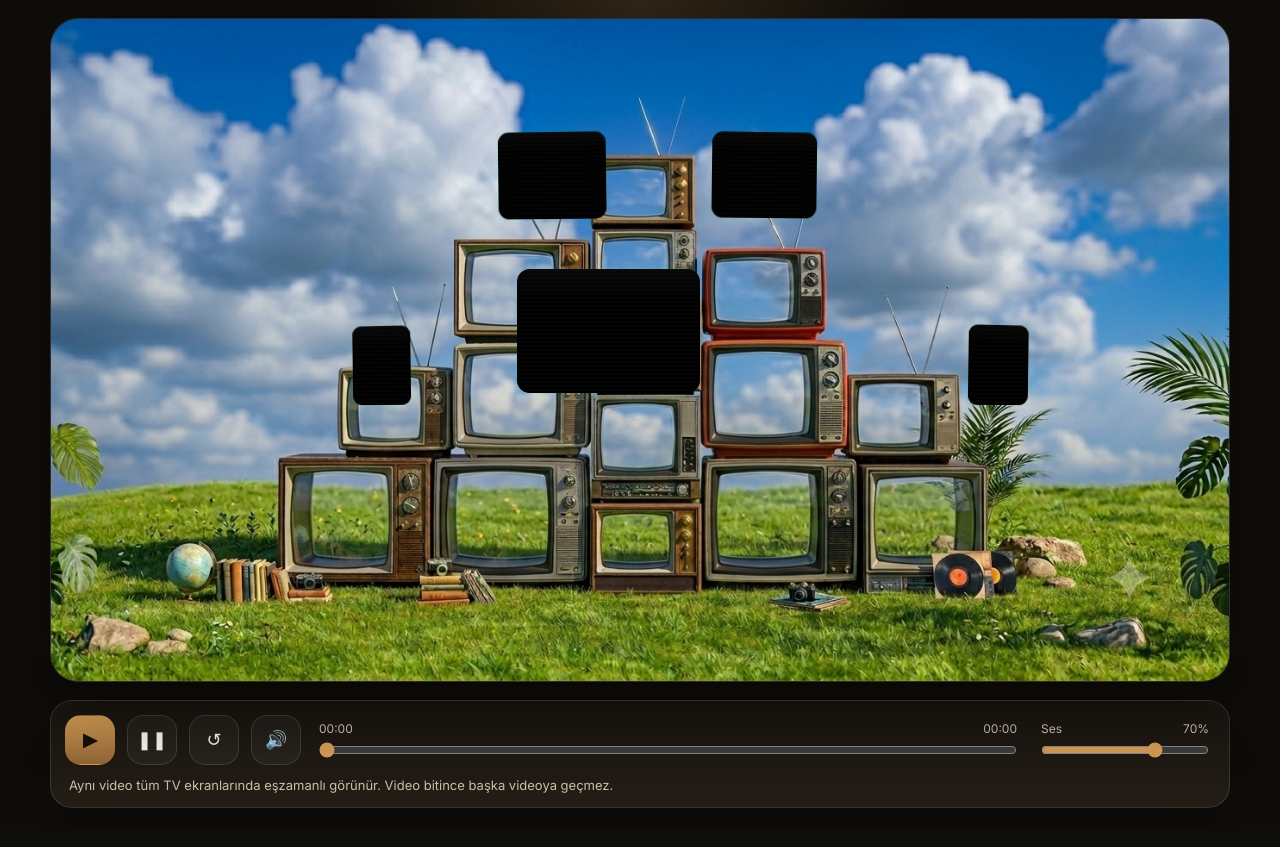
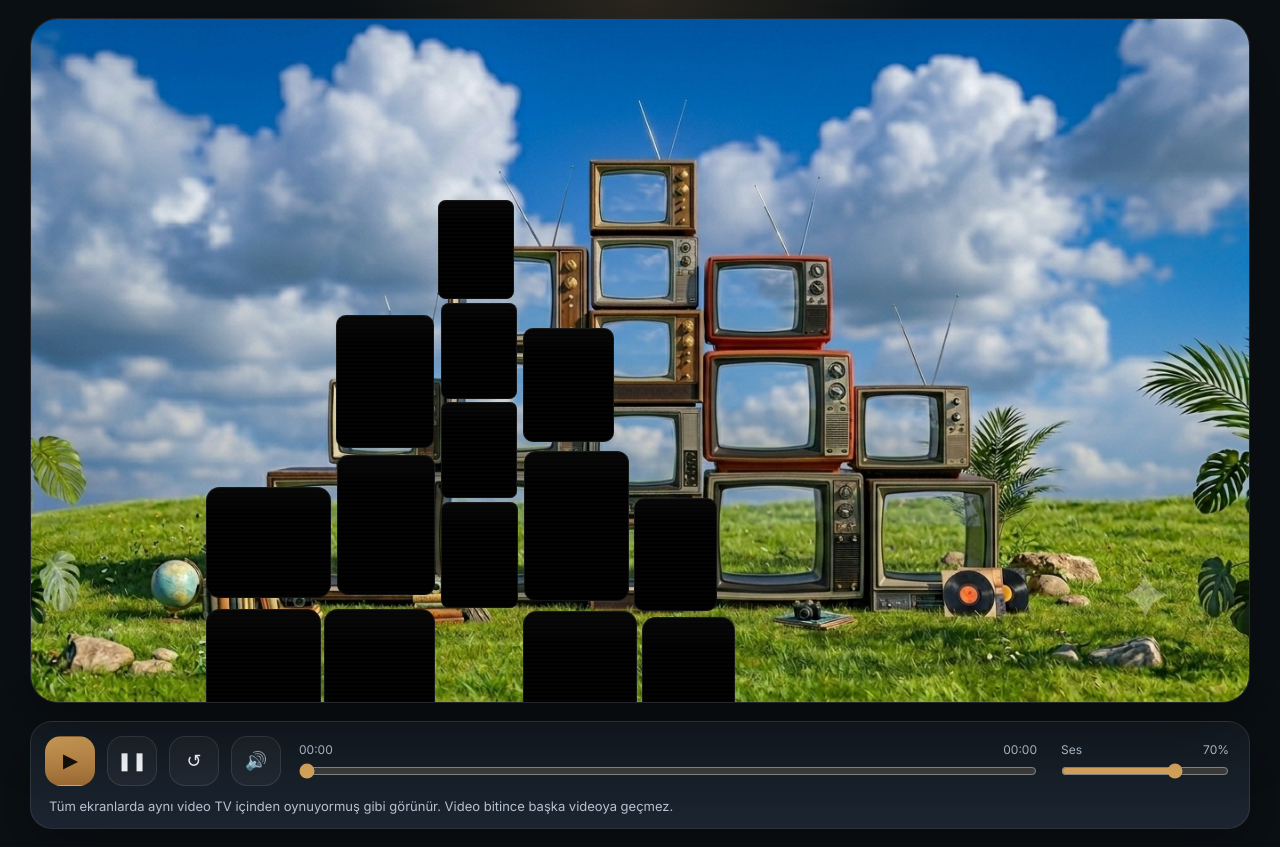
Before and after one commit to isletmemkolay/retrokaset, a plain HTML site: page index.html in a window 1280 px wide. Before the commit the page ends 826 px from the top, so only its background shows below. Drawn offline with Linux system fonts and the light colour scheme.

Commit message:
Update index.html

```diff
--- a/index.html
+++ b/index.html
@@ -4,34 +4,22 @@
   <meta charset="UTF-8" />
   <meta name="viewport" content="width=device-width, initial-scale=1.0" />
   <title>Retro TV Müzik Kartı</title>
-  <meta name="description" content="QR ile açılan sade retro TV müzik sayfası" />
+  <meta name="description" content="QR ile açılan retro TV yığını içinde çoklu video deneyimi" />
   <link rel="preconnect" href="https://fonts.googleapis.com">
   <link rel="preconnect" href="https://fonts.gstatic.com" crossorigin>
   <link href="https://fonts.googleapis.com/css2?family=Inter:wght@400;500;600&display=swap" rel="stylesheet">
   <style>
-    :root{--bg:#0f0d0a;--surface:#18140f;--surface-2:#231d16;--text:#f6efe6;--muted:#cdbda7;--line:rgba(255,255,255,.12);--accent:#d29a54;--accent-2:#8f6535;--radius:22px;--shadow:0 24px 70px rgba(0,0,0,.35)}
+    :root{--bg:#0b1014;--surface:#131a21;--surface-2:#1b2430;--text:#f3f7fa;--muted:#b5c2cf;--line:rgba(255,255,255,.10);--accent:#d7a45b;--accent-2:#9b6a34;--radius:22px;--shadow:0 24px 70px rgba(0,0,0,.35)}
     *{box-sizing:border-box;margin:0;padding:0}
-    body{min-height:100vh;background:radial-gradient(circle at top, rgba(210,154,84,.18), transparent 26%),var(--bg);color:var(--text);font-family:'Inter',sans-serif;display:grid;place-items:center;padding:18px}
-    .app{width:min(1180px,100%);display:grid;gap:18px}
-    .stage{position:relative;background:#120f0c;border:1px solid var(--line);border-radius:28px;overflow:hidden;box-shadow:var(--shadow);aspect-ratio:16/9;isolation:isolate}
+    body{min-height:100vh;background:radial-gradient(circle at top, rgba(215,164,91,.16), transparent 28%),var(--bg);color:var(--text);font-family:'Inter',sans-serif;display:grid;place-items:center;padding:18px}
+    .app{width:min(1220px,100%);display:grid;gap:18px}
+    .stage{position:relative;background:#0a0f14;border:1px solid var(--line);border-radius:28px;overflow:hidden;box-shadow:var(--shadow);aspect-ratio:1368/768;isolation:isolate}
     .scene{width:100%;height:100%;object-fit:cover;display:block;user-select:none;pointer-events:none}
-    .screen{position:absolute;overflow:hidden;background:#000;box-shadow:inset 0 0 0 1.5px rgba(0,0,0,.32),0 0 14px rgba(0,255,136,.06);isolation:isolate}
-    .screen::after{content:"";position:absolute;inset:0;background:linear-gradient(180deg, rgba(255,255,255,.09), transparent 22%, transparent 78%, rgba(0,0,0,.22)),repeating-linear-gradient(to bottom, rgba(255,255,255,.04) 0 2px, rgba(0,0,0,0) 2px 4px);mix-blend-mode:screen;opacity:.34;pointer-events:none;z-index:2}
-    .screen::before{content:"";position:absolute;inset:0;background:radial-gradient(circle at 50% 50%, transparent 58%, rgba(0,0,0,.16) 100%);pointer-events:none;z-index:2}
-    .viewport{position:absolute;inset:0;overflow:hidden}
-    .viewport iframe,.viewport div{position:absolute;border:0;display:block;pointer-events:none}
-
-    .tv-top-left{left:37.95%;top:17.05%;width:9.15%;height:13.15%;border-radius:11px;transform:perspective(900px) rotateY(-3deg) rotateZ(-.7deg)}
-    .tv-top-right{left:56.15%;top:17.15%;width:8.95%;height:12.95%;border-radius:11px;transform:perspective(900px) rotateY(3deg) rotateZ(.7deg)}
-    .tv-left{left:25.55%;top:46.35%;width:5.0%;height:11.95%;border-radius:9px;transform:perspective(900px) rotateY(-11deg) rotateZ(-.8deg)}
-    .tv-center{left:39.55%;top:37.75%;width:15.55%;height:18.7%;border-radius:13px}
-    .tv-right{left:77.85%;top:46.3%;width:5.15%;height:12.05%;border-radius:9px;transform:perspective(900px) rotateY(11deg) rotateZ(.8deg)}
-
-    .tv-top-left .viewport iframe,.tv-top-left .viewport div{left:-42%;top:-32%;width:184%;height:164%}
-    .tv-top-right .viewport iframe,.tv-top-right .viewport div{left:-42%;top:-32%;width:184%;height:164%}
-    .tv-left .viewport iframe,.tv-left .viewport div{left:-73%;top:-30%;width:246%;height:166%}
-    .tv-center .viewport iframe,.tv-center .viewport div{left:-18%;top:-10%;width:136%;height:120%}
-    .tv-right .viewport iframe,.tv-right .viewport div{left:-73%;top:-30%;width:246%;height:166%}
+    .screen{position:absolute;overflow:hidden;background:#000;isolation:isolate;box-shadow:inset 0 0 0 1px rgba(255,255,255,.08), inset 0 0 24px rgba(0,0,0,.22), 0 0 8px rgba(102,189,255,.06)}
+    .screen .viewport{position:absolute;inset:0;overflow:hidden}
+    .screen iframe,.screen .viewport > div{position:absolute;border:0;display:block;pointer-events:none;filter:saturate(1.04) contrast(1.02) brightness(.96)}
+    .screen::before{content:"";position:absolute;inset:0;background:radial-gradient(circle at 50% 45%, transparent 56%, rgba(0,0,0,.20) 100%);pointer-events:none;z-index:2}
+    .screen::after{content:"";position:absolute;inset:0;background:linear-gradient(180deg, rgba(255,255,255,.08), transparent 22%, transparent 76%, rgba(0,0,0,.18)),repeating-linear-gradient(to bottom, rgba(255,255,255,.04) 0 2px, transparent 2px 4px);mix-blend-mode:screen;opacity:.30;pointer-events:none;z-index:2}
 
     .controls{display:flex;align-items:center;gap:12px;flex-wrap:wrap;padding:14px;background:linear-gradient(180deg,var(--surface),var(--surface-2));border:1px solid var(--line);border-radius:var(--radius);box-shadow:var(--shadow)}
     .btn{min-width:50px;height:50px;border:1px solid var(--line);border-radius:16px;background:rgba(255,255,255,.04);color:var(--text);cursor:pointer;font-size:18px;transition:transform .18s ease,background .18s ease,border-color .18s ease}
@@ -41,21 +29,14 @@
     .meta{display:flex;justify-content:space-between;font-size:12px;color:var(--muted)}
     input[type="range"]{width:100%;accent-color:var(--accent);cursor:pointer}
     .mini{color:var(--muted);font-size:13px;padding-inline:4px}
-    @media (max-width:900px){.tv-top-left{left:37.9%;top:17.1%;width:9.2%;height:13.2%}.tv-top-right{left:56.1%;top:17.2%;width:9.0%;height:13.0%}.tv-left{left:25.4%;top:46.4%;width:5.1%;height:12.0%}.tv-center{left:39.5%;top:37.8%;width:15.7%;height:18.9%}.tv-right{left:77.8%;top:46.35%;width:5.2%;height:12.15%}}
-    @media (max-width:640px){body{padding:10px}.stage{aspect-ratio:16/10.2}.controls{padding:10px;gap:10px}.btn{min-width:46px;height:46px;border-radius:14px}.mini{width:100%}}
+    @media (max-width:640px){body{padding:10px}.controls{padding:10px;gap:10px}.btn{min-width:46px;height:46px;border-radius:14px}.mini{width:100%}}
     @media (prefers-reduced-motion:reduce){*,*::before,*::after{animation-duration:.01ms !important;animation-iteration-count:1 !important;transition-duration:.01ms !important}}
   </style>
 </head>
 <body>
   <main class="app">
-    <section class="stage" aria-label="Retro TV sahnesi">
-      <img class="scene" src="./scene.jpg" alt="Retro televizyonlardan oluşan dekor sahnesi" width="1920" height="1080" loading="eager" />
-
-      <div class="screen tv-top-left"><div class="viewport"><div id="player1"></div></div></div>
-      <div class="screen tv-top-right"><div class="viewport"><div id="player2"></div></div></div>
-      <div class="screen tv-left"><div class="viewport"><div id="player3"></div></div></div>
-      <div class="screen tv-center"><div class="viewport"><div id="player4"></div></div></div>
-      <div class="screen tv-right"><div class="viewport"><div id="player5"></div></div></div>
+    <section class="stage" aria-label="Retro TV yığını sahnesi">
+      <img class="scene" src="./scene.jpg" alt="Retro televizyon yığını görseli" width="1368" height="768" loading="eager" />
     </section>
 
     <section class="controls" aria-label="Video kontrol paneli">
@@ -71,19 +52,32 @@
         <div class="meta"><span>Ses</span><span id="volumeLabel">70%</span></div>
         <input type="range" id="volumeBar" min="0" max="100" value="70" aria-label="Ses seviyesi" />
       </div>
-      <div class="mini">Aynı video tüm TV ekranlarında eşzamanlı görünür. Video bitince başka videoya geçmez.</div>
+      <div class="mini">Tüm ekranlarda aynı video TV içinden oynuyormuş gibi görünür. Video bitince başka videoya geçmez.</div>
     </section>
   </main>
 
   <script>
     const YOUTUBE_VIDEO_ID = 'Yf3UpljAe4I';
-    const PLAYER_IDS = ['player1','player2','player3','player4','player5'];
-    const players = [];
-    let master = null;
-    let readyCount = 0;
-    let syncTimer = null;
-    let masterInitiated = false;
+    const BASE_W = 1368;
+    const BASE_H = 768;
+    const screens = [
+      { id: 1, x1: 457, y1: 204, x2: 542, y2: 315, r: 8, scale: 1.32 },
+      { id: 2, x1: 461, y1: 319, x2: 546, y2: 427, r: 8, scale: 1.28 },
+      { id: 3, x1: 343, y1: 333, x2: 453, y2: 482, r: 10, scale: 1.38 },
+      { id: 4, x1: 461, y1: 431, x2: 546, y2: 539, r: 7, scale: 1.28 },
+      { id: 5, x1: 344, y1: 490, x2: 454, y2: 648, r: 11, scale: 1.42 },
+      { id: 6, x1: 460, y1: 543, x2: 547, y2: 662, r: 8, scale: 1.32 },
+      { id: 7, x1: 196, y1: 526, x2: 337, y2: 651, r: 14, scale: 1.54 },
+      { id: 8, x1: 329, y1: 663, x2: 454, y2: 850, r: 14, scale: 1.56 },
+      { id: 9, x1: 196, y1: 663, x2: 326, y2: 846, r: 14, scale: 1.56 },
+      { id: 10, x1: 553, y1: 348, x2: 655, y2: 476, r: 10, scale: 1.38 },
+      { id: 11, x1: 554, y1: 486, x2: 672, y2: 655, r: 12, scale: 1.48 },
+      { id: 12, x1: 677, y1: 539, x2: 771, y2: 666, r: 10, scale: 1.42 },
+      { id: 13, x1: 553, y1: 666, x2: 681, y2: 844, r: 14, scale: 1.56 },
+      { id: 14, x1: 686, y1: 672, x2: 791, y2: 848, r: 14, scale: 1.56 }
+    ];
 
+    const stage = document.querySelector('.stage');
     const playBtn = document.getElementById('playBtn');
     const pauseBtn = document.getElementById('pauseBtn');
     const restartBtn = document.getElementById('restartBtn');
@@ -94,6 +88,43 @@
     const durationEl = document.getElementById('duration');
     const volumeLabel = document.getElementById('volumeLabel');
 
+    const players = [];
+    let master = null;
+    let readyCount = 0;
+    let syncTimer = null;
+
+    function toPercentX(px){ return (px / BASE_W) * 100; }
+    function toPercentY(px){ return (px / BASE_H) * 100; }
+
+    function buildScreens(){
+      screens.forEach((s, idx) => {
+        const el = document.createElement('div');
+        el.className = 'screen';
+        const width = s.x2 - s.x1;
+        const height = s.y2 - s.y1;
+        el.style.left = toPercentX(s.x1) + '%';
+        el.style.top = toPercentY(s.y1) + '%';
+        el.style.width = toPercentX(width) + '%';
+        el.style.height = toPercentY(height) + '%';
+        el.style.borderRadius = s.r + 'px';
+
+        const viewport = document.createElement('div');
+        viewport.className = 'viewport';
+        const host = document.createElement('div');
+        host.id = 'player' + (idx + 1);
+
+        const extra = ((s.scale - 1) / 2) * 100;
+        host.style.left = (-extra) + '%';
+        host.style.top = (-extra) + '%';
+        host.style.width = (s.scale * 100) + '%';
+        host.style.height = (s.scale * 100) + '%';
+
+        viewport.appendChild(host);
+        el.appendChild(viewport);
+        stage.appendChild(el);
+      });
+    }
+
     function formatTime(sec){
       const total = Math.max(0, Math.floor(sec || 0));
       const m = Math.floor(total / 60);
@@ -101,7 +132,7 @@
       return String(m).padStart(2,'0') + ':' + String(s).padStart(2,'0');
     }
 
-    function allReady(){ return readyCount === PLAYER_IDS.length; }
+    function allReady(){ return readyCount === screens.length; }
 
     function updateUI(){
       if (!master || !allReady()) return;
@@ -123,15 +154,8 @@
       updateUI();
     }
 
-    function startSync(){
-      stopSync();
-      syncTimer = setInterval(() => syncPlayers(false), 500);
-    }
-
-    function stopSync(){
-      if (syncTimer) clearInterval(syncTimer);
-      syncTimer = null;
-    }
+    function startSync(){ stopSync(); syncTimer = setInterval(() => syncPlayers(false), 500); }
+    function stopSync(){ if (syncTimer) clearInterval(syncTimer); syncTimer = null; }
 
     function playAll(){
       if (!allReady()) return;
@@ -193,10 +217,7 @@
           },
           onStateChange: (event) => {
             if (index !== 0 || !master) return;
-            if (event.data === YT.PlayerState.PLAYING) {
-              if (!masterInitiated) masterInitiated = true;
-              startSync();
-            }
+            if (event.data === YT.PlayerState.PLAYING) startSync();
             if (event.data === YT.PlayerState.PAUSED) {
               stopSync();
               players.forEach((p, i) => { if (i !== 0) p.pauseVideo(); });
@@ -220,9 +241,10 @@
     }
 
     window.onYouTubeIframeAPIReady = function(){
-      PLAYER_IDS.forEach((id, index) => createPlayer(id, index));
+      screens.forEach((_, index) => createPlayer('player' + (index + 1), index));
     };
 
+    buildScreens();
     playBtn.addEventListener('click', playAll);
     pauseBtn.addEventListener('click', pauseAll);
     restartBtn.addEventListener('click', restartAll);
@@ -235,7 +257,6 @@
       updateUI();
     });
     volumeBar.addEventListener('input', (e) => setVolume(e.target.value));
-
     setInterval(updateUI, 400);
     loadAPI();
   </script>
```
